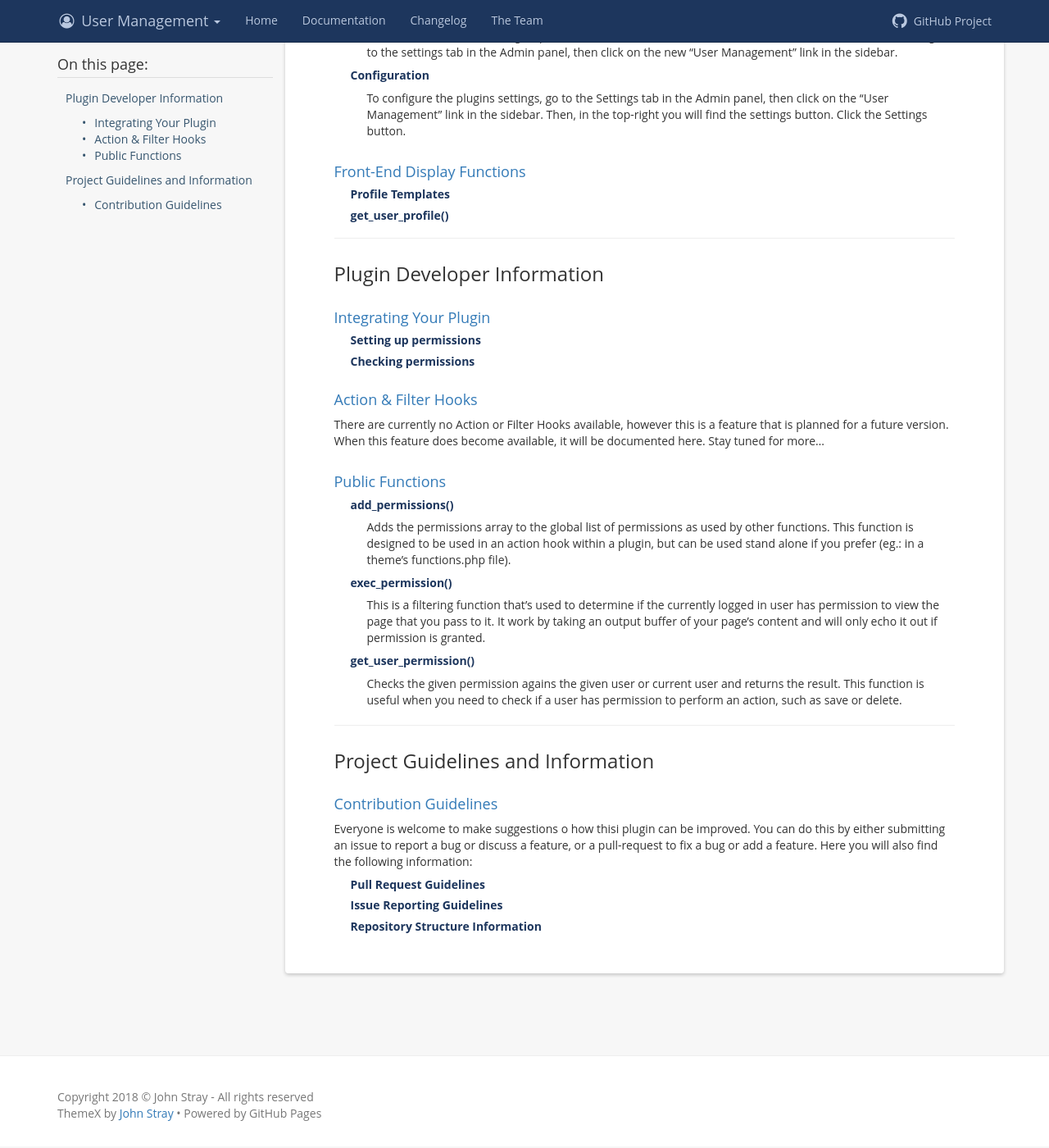
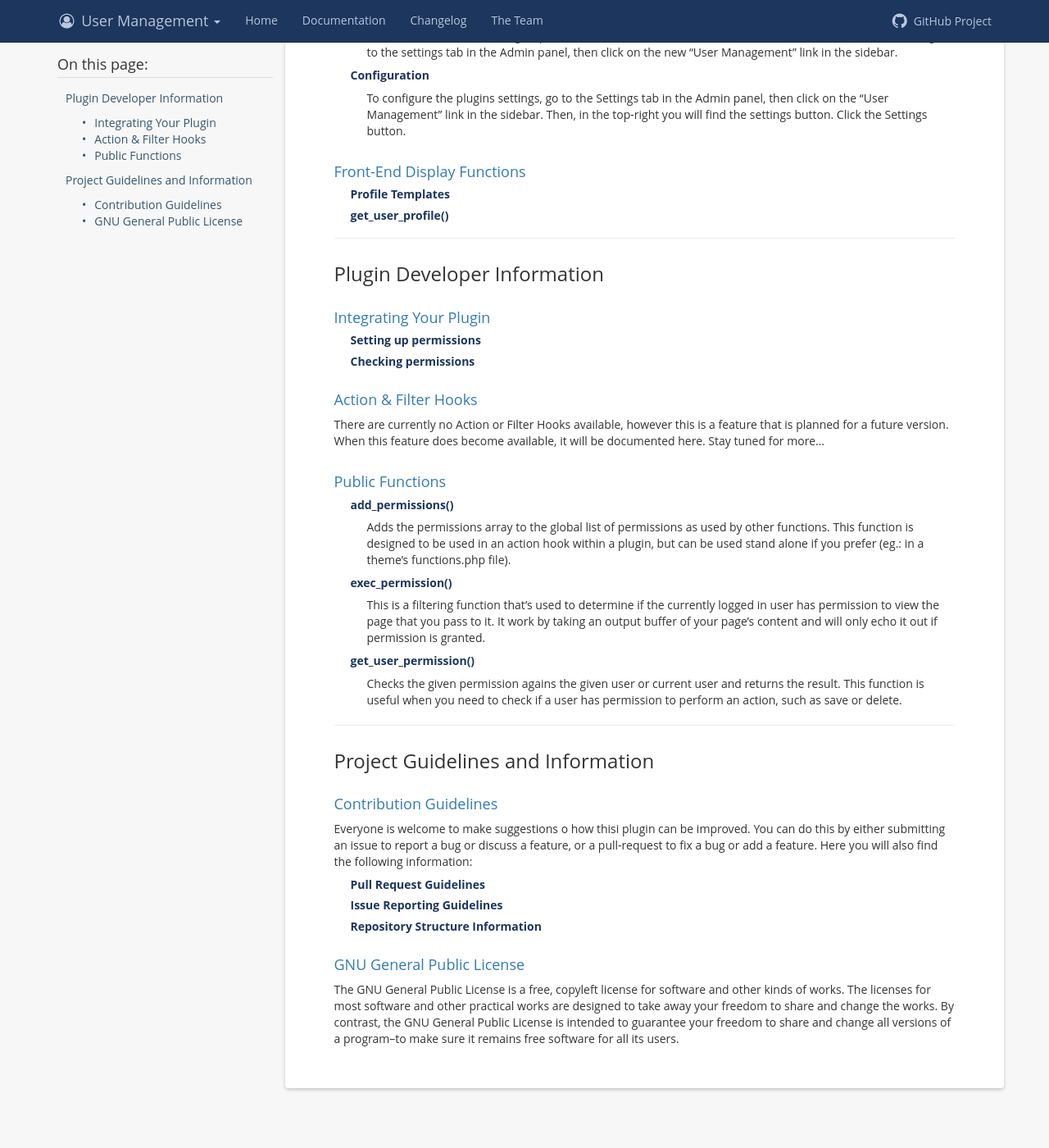
Before and after one commit to johnstray/johnstray.github.io, a Jekyll site: the page built from gs-users/documentation/index.md, in a window 1280 px wide and 1400 px high, scrolled down 315 px. Shown: the whole window at 82% size. Built offline with Jekyll 4.4.1, drawn with Linux system fonts in a browser that asks for light colours.

Commit message:
Update index.md

```diff
--- a/gs-users/documentation/index.md
+++ b/gs-users/documentation/index.md
@@ -51,3 +51,6 @@ Everyone is welcome to make suggestions o how thisi plugin can be improved. You
 ##### [Pull Request Guidelines](/gs-users/documentation/contributing.html#pull-request-guidelines)
 ##### [Issue Reporting Guidelines](/gs-users/documentation/contributing.html#issue-reporting-guidelines)
 ##### [Repository Structure Information](/gs-users/documentation/contributing.html#repository-structure)
+
+#### [GNU General Public License](/gs-users/documentation/license.html)
+The GNU General Public License is a free, copyleft license for software and other kinds of works. The licenses for most software and other practical works are designed to take away your freedom to share and change the works. By contrast, the GNU General Public License is intended to guarantee your freedom to share and change all versions of a program--to make sure it remains free software for all its users.
```
